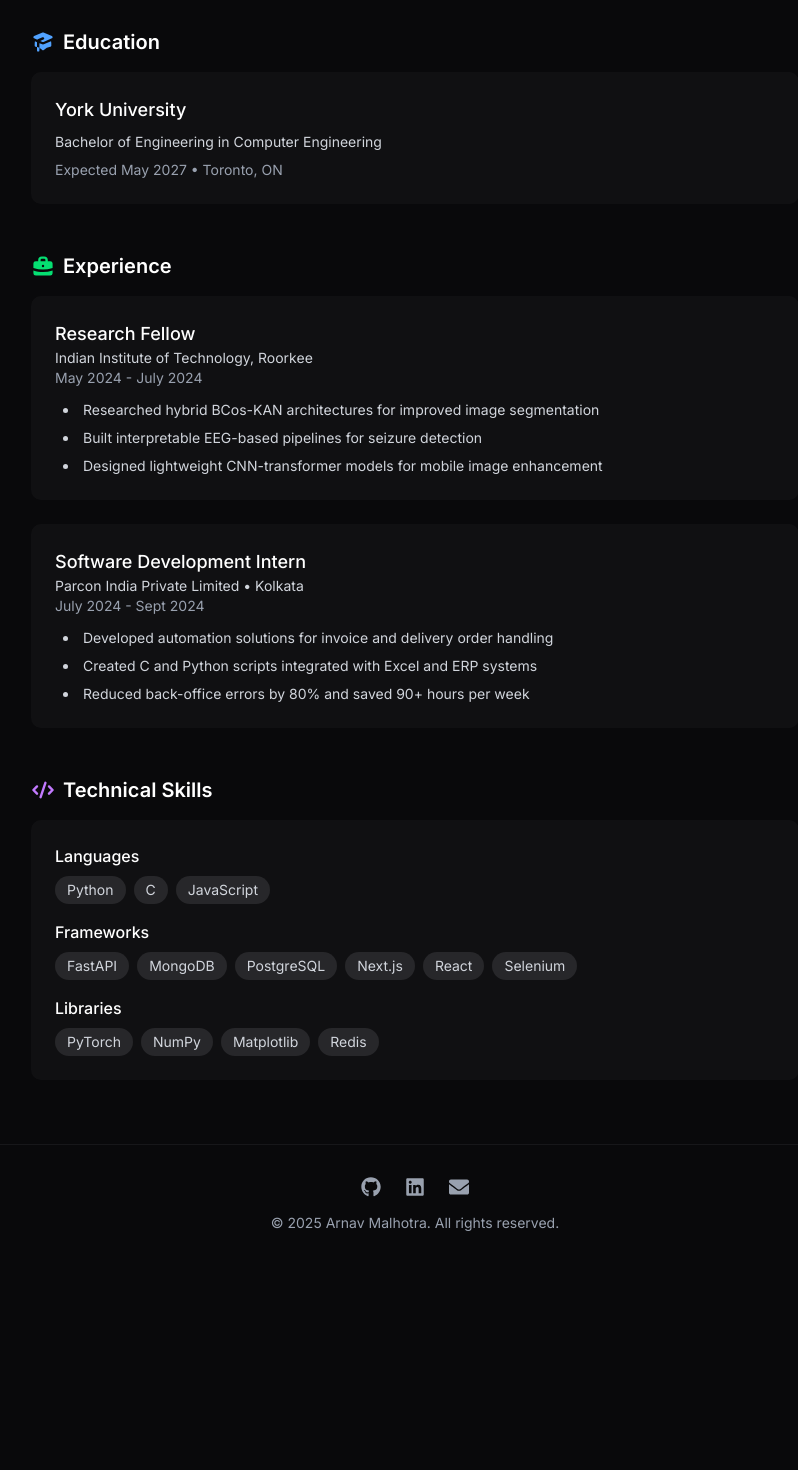
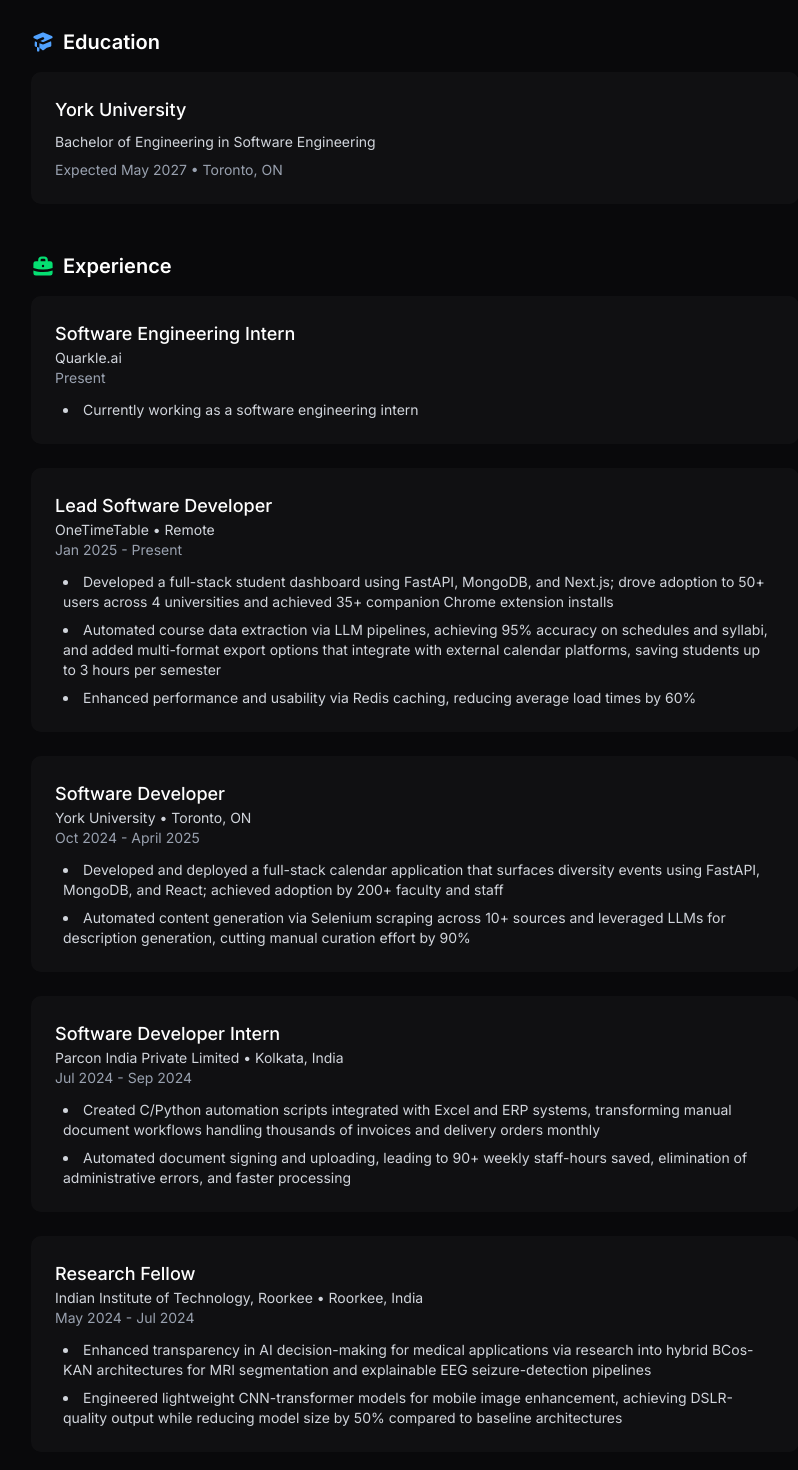
Before and after one commit to arnavmalhotra/portfolio, a Next.js app: page /about in a window 1280 px wide. Shown: the part 240-1710 px from the top of the page, without its empty margins (225-1023 px from the left). Before the commit the page ends 1505 px from the top, so only its background shows below. Built offline with nearby package versions, Linux system fonts and the light colour scheme.

Commit message:
resume and about update

```diff
--- a/app/component/about.tsx
+++ b/app/component/about.tsx
@@ -32,7 +32,7 @@ export default function About() {
         <div className="bg-zinc-900/50 rounded-lg p-6 hover:bg-zinc-900/70 transition-colors dark:bg-zinc-200 dark:text-gray-900">
           <div className="space-y-2">
             <h3 className="text-lg font-medium text-white dark:text-gray-900">York University</h3>
-            <p className="text-sm">Bachelor of Engineering in Computer Engineering</p>
+            <p className="text-sm">Bachelor of Engineering in Software Engineering</p>
             <p className="text-sm text-gray-400 dark:text-gray-600">Expected May 2027 • Toronto, ON</p>
           </div>
         </div>
@@ -53,14 +53,12 @@ export default function About() {
           <div className="bg-zinc-900/50 rounded-lg p-6 hover:bg-zinc-900/70 transition-colors dark:bg-zinc-200 dark:text-gray-900">
             <div className="space-y-3">
               <div>
-                <h3 className="text-lg font-medium text-white dark:text-gray-900">Research Fellow</h3>
-                <p className="text-sm">Indian Institute of Technology, Roorkee</p>
-                <p className="text-sm text-gray-400 dark:text-gray-600">May 2024 - July 2024</p>
+                <h3 className="text-lg font-medium text-white dark:text-gray-900">Software Engineering Intern</h3>
+                <p className="text-sm">Quarkle.ai</p>
+                <p className="text-sm text-gray-400 dark:text-gray-600">Present</p>
               </div>
               <ul className="list-disc list-inside text-sm space-y-2 ml-2">
-                <li>Researched hybrid BCos-KAN architectures for improved image segmentation</li>
-                <li>Built interpretable EEG-based pipelines for seizure detection</li>
-                <li>Designed lightweight CNN-transformer models for mobile image enhancement</li>
+                <li>Currently working as a software engineering intern</li>
               </ul>
             </div>
           </div>
@@ -68,14 +66,56 @@ export default function About() {
           <div className="bg-zinc-900/50 rounded-lg p-6 hover:bg-zinc-900/70 transition-colors dark:bg-zinc-200 dark:text-gray-900">
             <div className="space-y-3">
               <div>
-                <h3 className="text-lg font-medium text-white dark:text-gray-900">Software Development Intern</h3>
-                <p className="text-sm">Parcon India Private Limited • Kolkata</p>
-                <p className="text-sm text-gray-400 dark:text-gray-600">July 2024 - Sept 2024</p>
+                <h3 className="text-lg font-medium text-white dark:text-gray-900">Lead Software Developer</h3>
+                <p className="text-sm">OneTimeTable • Remote</p>
+                <p className="text-sm text-gray-400 dark:text-gray-600">Jan 2025 - Present</p>
               </div>
               <ul className="list-disc list-inside text-sm space-y-2 ml-2">
-                <li>Developed automation solutions for invoice and delivery order handling</li>
-                <li>Created C and Python scripts integrated with Excel and ERP systems</li>
-                <li>Reduced back-office errors by 80% and saved 90+ hours per week</li>
+                <li>Developed a full-stack student dashboard using FastAPI, MongoDB, and Next.js; drove adoption to 50+ users across 4 universities and achieved 35+ companion Chrome extension installs</li>
+                <li>Automated course data extraction via LLM pipelines, achieving 95% accuracy on schedules and syllabi, and added multi-format export options that integrate with external calendar platforms, saving students up to 3 hours per semester</li>
+                <li>Enhanced performance and usability via Redis caching, reducing average load times by 60%</li>
+              </ul>
+            </div>
+          </div>
+
+          <div className="bg-zinc-900/50 rounded-lg p-6 hover:bg-zinc-900/70 transition-colors dark:bg-zinc-200 dark:text-gray-900">
+            <div className="space-y-3">
+              <div>
+                <h3 className="text-lg font-medium text-white dark:text-gray-900">Software Developer</h3>
+                <p className="text-sm">York University • Toronto, ON</p>
+                <p className="text-sm text-gray-400 dark:text-gray-600">Oct 2024 - April 2025</p>
+              </div>
+              <ul className="list-disc list-inside text-sm space-y-2 ml-2">
+                <li>Developed and deployed a full-stack calendar application that surfaces diversity events using FastAPI, MongoDB, and React; achieved adoption by 200+ faculty and staff</li>
+                <li>Automated content generation via Selenium scraping across 10+ sources and leveraged LLMs for description generation, cutting manual curation effort by 90%</li>
+              </ul>
+            </div>
+          </div>
+
+          <div className="bg-zinc-900/50 rounded-lg p-6 hover:bg-zinc-900/70 transition-colors dark:bg-zinc-200 dark:text-gray-900">
+            <div className="space-y-3">
+              <div>
+                <h3 className="text-lg font-medium text-white dark:text-gray-900">Software Developer Intern</h3>
+                <p className="text-sm">Parcon India Private Limited • Kolkata, India</p>
+                <p className="text-sm text-gray-400 dark:text-gray-600">Jul 2024 - Sep 2024</p>
+              </div>
+              <ul className="list-disc list-inside text-sm space-y-2 ml-2">
+                <li>Created C/Python automation scripts integrated with Excel and ERP systems, transforming manual document workflows handling thousands of invoices and delivery orders monthly</li>
+                <li>Automated document signing and uploading, leading to 90+ weekly staff-hours saved, elimination of administrative errors, and faster processing</li>
+              </ul>
+            </div>
+          </div>
+
+          <div className="bg-zinc-900/50 rounded-lg p-6 hover:bg-zinc-900/70 transition-colors dark:bg-zinc-200 dark:text-gray-900">
+            <div className="space-y-3">
+              <div>
+                <h3 className="text-lg font-medium text-white dark:text-gray-900">Research Fellow</h3>
+                <p className="text-sm">Indian Institute of Technology, Roorkee • Roorkee, India</p>
+                <p className="text-sm text-gray-400 dark:text-gray-600">May 2024 - Jul 2024</p>
+              </div>
+              <ul className="list-disc list-inside text-sm space-y-2 ml-2">
+                <li>Enhanced transparency in AI decision-making for medical applications via research into hybrid BCos-KAN architectures for MRI segmentation and explainable EEG seizure-detection pipelines</li>
+                <li>Engineered lightweight CNN-transformer models for mobile image enhancement, achieving DSLR-quality output while reducing model size by 50% compared to baseline architectures</li>
               </ul>
             </div>
           </div>
@@ -98,7 +138,7 @@ export default function About() {
             <div>
               <h3 className="text-white font-medium mb-2 dark:text-gray-900">Languages</h3>
               <div className="flex flex-wrap gap-2">
-                {["Python", "C", "JavaScript"].map((skill) => (
+                {["Java", "Python", "C", "JavaScript", "TypeScript", "HTML", "CSS", "SQL"].map((skill) => (
                   <span key={skill} className="px-3 py-1 bg-zinc-800 rounded-full text-sm dark:text-gray-900 dark:bg-zinc-300">
                     {skill}
                   </span>
@@ -108,7 +148,7 @@ export default function About() {
             <div>
               <h3 className="text-white font-medium mb-2 dark:text-gray-900">Frameworks</h3>
               <div className="flex flex-wrap gap-2">
-                {["FastAPI", "MongoDB", "PostgreSQL", "Next.js", "React", "Selenium"].map((skill) => (
+                {["FastAPI", "Next.js", "React", "Node.js"].map((skill) => (
                   <span key={skill} className="px-3 py-1 bg-zinc-800 rounded-full text-sm dark:text-gray-900 dark:bg-zinc-300">
                     {skill}
                   </span>
@@ -116,9 +156,19 @@ export default function About() {
               </div>
             </div>
             <div>
-              <h3 className="text-white font-medium mb-2 dark:text-gray-900">Libraries</h3>
+              <h3 className="text-white font-medium mb-2 dark:text-gray-900">Databases</h3>
               <div className="flex flex-wrap gap-2">
-                {["PyTorch", "NumPy", "Matplotlib", "Redis"].map((skill) => (
+                {["PostgreSQL", "MongoDB", "Redis"].map((skill) => (
+                  <span key={skill} className="px-3 py-1 bg-zinc-800 rounded-full text-sm dark:text-gray-900 dark:bg-zinc-300">
+                    {skill}
+                  </span>
+                ))}
+              </div>
+            </div>
+            <div>
+              <h3 className="text-white font-medium mb-2 dark:text-gray-900">Libraries/Tools</h3>
+              <div className="flex flex-wrap gap-2">
+                {["PyTorch", "NumPy", "Pandas", "Matplotlib", "Selenium", "Git", "Docker", "Tailwind CSS", "JWT"].map((skill) => (
                   <span key={skill} className="px-3 py-1 bg-zinc-800 rounded-full text-sm dark:text-gray-900 dark:bg-zinc-300">
                     {skill}
                   </span>
```
Also changed, not shown: 1 other file (tests, documents, lock files or other folders).
